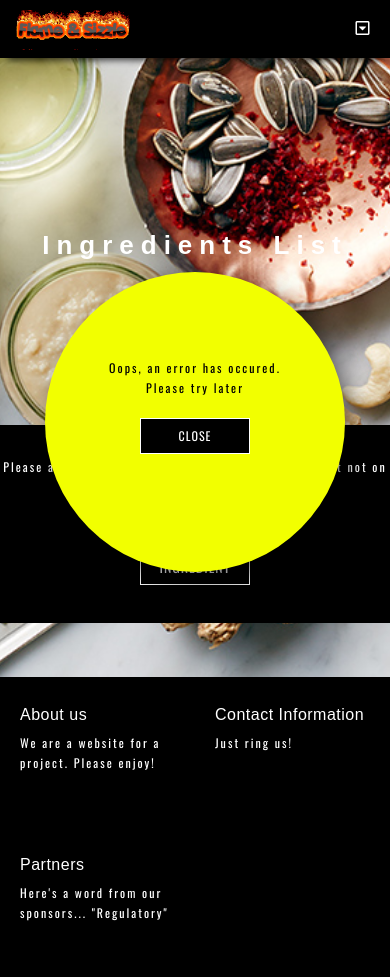
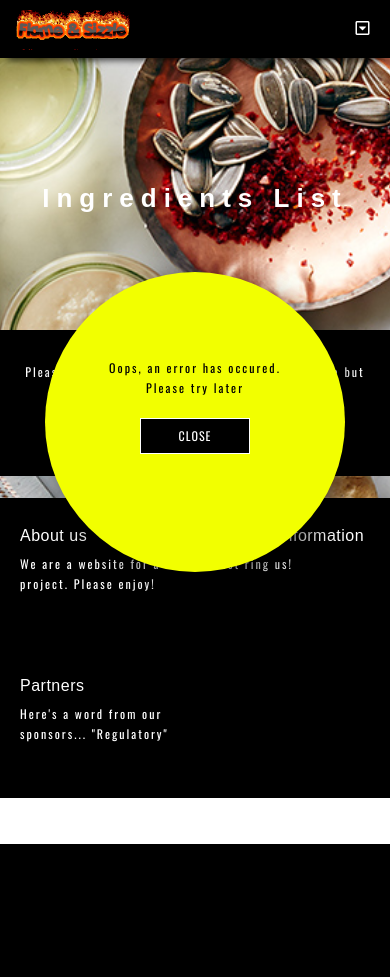
Before and after one commit to Code-Institute-Submissions/cook_for_cookies, a Flask app: page /ingredients in a window 390 px wide. After the commit the page ends 844 px from the top, so only its background shows below. Run offline with Flask 2, Linux system fonts and the light colour scheme; data that the repository does not hold is empty; some libraries are stand-ins or nearby versions; some web fonts are replaced.

Commit message:
Updated styling for ingredients.html for all device sizes

```diff
--- a/static/css/components/pages.scss
+++ b/static/css/components/pages.scss
@@ -773,7 +773,12 @@
 
     @include tablet {
         top: 58px;
-    }
+        margin: 0 auto 22px;
+    }
+}
+
+.ingredient-content-container p {
+    padding: 0 20px;
 }
 
 .recipe-content-container {
@@ -1068,6 +1073,12 @@ a ~ .recipe-row-bottom {
     height: 80px;
     float: left;
     margin-right: 18px;
+
+    @include large-mobile {
+        float: none;
+        display: block;
+        margin: 2px auto;
+    }
 }
 
 .ingredient {
@@ -1077,6 +1088,13 @@ a ~ .recipe-row-bottom {
     box-sizing: border-box;
     margin: 10px;
     @extend %list-item-shadow;
+
+    @include tablet {
+        float:none;
+        display: inline-block;
+        width: 48%;
+        margin: 2px;
+    }
 }
 
 .ingredient p {
@@ -1092,6 +1110,11 @@ a ~ .recipe-row-bottom {
 .ingredient-content-container button {
     font-size: 14px;
     margin: 30px 0;
+
+    @include tablet {
+        font-size: 11px;
+        margin: 15px 0;
+    }
 }
 
 .fa-exclamation-circle {
@@ -1119,6 +1142,16 @@ a ~ .recipe-row-bottom {
 
 .details-container {
     float:left;
+
+    @include large-mobile {
+        float: none;
+
+        p {
+            display: block;
+            width: 100%;
+            text-align: center;
+        }
+    }
 }
 // Add / Edit ingredient -----------------------------------------------------------
 
--- a/static/css/styles.css
+++ b/static/css/styles.css
@@ -1004,7 +1004,11 @@ footer {
   @media (max-width: 768px) {
     .recipe-content-container,
     .ingredient-content-container {
-      top: 58px; } }
+      top: 58px;
+      margin: 0 auto 22px; } }
+
+.ingredient-content-container p {
+  padding: 0 20px; }
 
 .recipe-content-container {
   margin: 0 auto 20px; }
@@ -1245,6 +1249,11 @@ a ~ .recipe-row-bottom {
   height: 80px;
   float: left;
   margin-right: 18px; }
+  @media (max-width: 500px) {
+    .ingredient img {
+      float: none;
+      display: block;
+      margin: 2px auto; } }
 
 .ingredient {
   width: 30%;
@@ -1252,6 +1261,12 @@ a ~ .recipe-row-bottom {
   padding: 8px;
   box-sizing: border-box;
   margin: 10px; }
+  @media (max-width: 768px) {
+    .ingredient {
+      float: none;
+      display: inline-block;
+      width: 48%;
+      margin: 2px; } }
 
 .ingredient p {
   padding: 0;
@@ -1264,6 +1279,10 @@ a ~ .recipe-row-bottom {
 .ingredient-content-container button {
   font-size: 14px;
   margin: 30px 0; }
+  @media (max-width: 768px) {
+    .ingredient-content-container button {
+      font-size: 11px;
+      margin: 15px 0; } }
 
 .fa-exclamation-circle {
   color: #f00; }
@@ -1284,6 +1303,13 @@ a ~ .recipe-row-bottom {
 
 .details-container {
   float: left; }
+  @media (max-width: 500px) {
+    .details-container {
+      float: none; }
+      .details-container p {
+        display: block;
+        width: 100%;
+        text-align: center; } }
 
 .add-edit-ingredient-section {
   margin-top: 65px;
@@ -1916,6 +1942,9 @@ ul {
   @media (max-width: 1024px) {
     .header-container {
       height: 360px; } }
+  @media (max-width: 500px) {
+    .header-container {
+      height: 265px; } }
 
 .spill-text {
   white-space: nowrap; }
--- a/static/css/styles.scss
+++ b/static/css/styles.scss
@@ -212,6 +212,10 @@ ul {
     @include large-tablet {
         height: 360px;
     }
+
+    @include large-mobile {
+        height: 265px;
+    }
 }
 
 .img-container {
```
Also changed, not shown: 1 other file.
